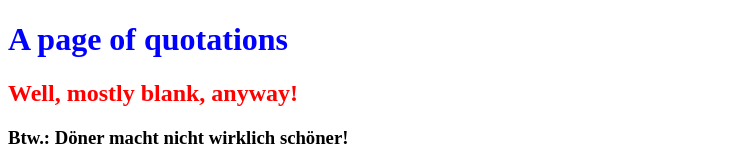
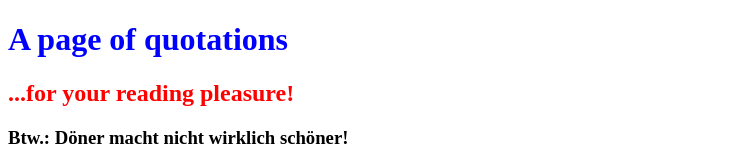
Before and after one commit to Broxeler/0main_openSAP_repo, a plain HTML site: page index.html in a window 1280 px wide. Shown: the top 168 px of the page, without its empty margins (0-736 px from the left). Drawn offline with Linux system fonts and the light colour scheme.

Commit message:
Changed subtitle to ".. for your reading pleasure"

```diff
--- a/index.html
+++ b/index.html
@@ -8,7 +8,7 @@
 	</head>
 	<body>
 		<h1>A page of quotations</h1>
-		<h2>Well, mostly blank, anyway!</h2>
+		<h2>...for your reading pleasure!</h2>
 		<h3>Btw.: Döner macht nicht wirklich schöner!</h3>
 		<ul>
 			<li>
```
